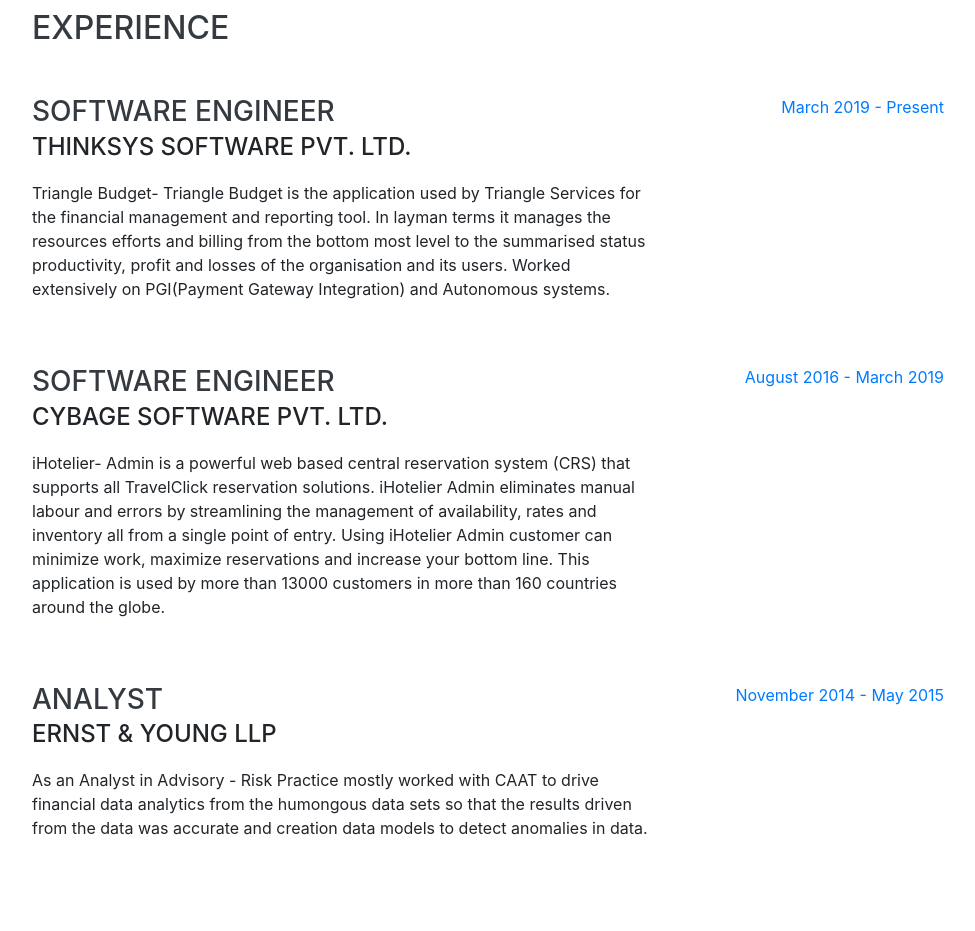
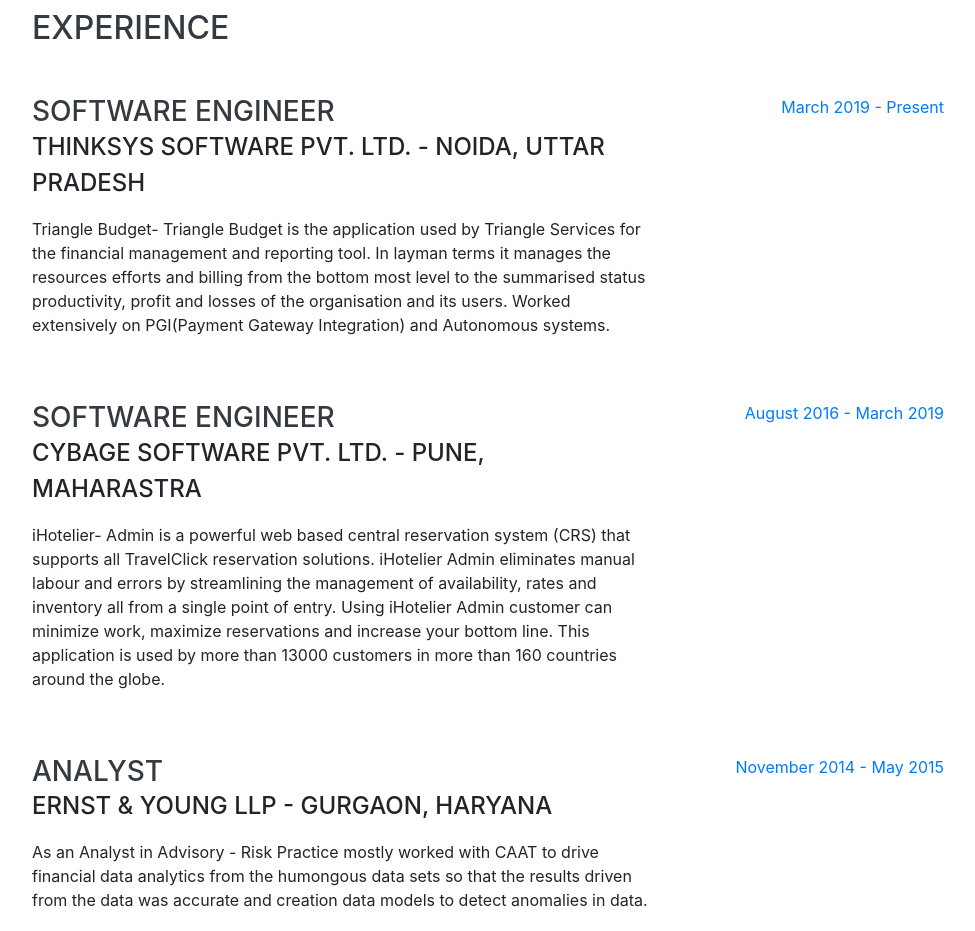
Before and after one commit to siddharth-dubey-1993/siddharth-dubey-1993.github.io, a website with bundled scripts: page index.html in a window 1280 px wide. Shown: the part 840-1771 px from the top of the page, without its empty margins (288-1263 px from the left). Built offline with nearby package versions, Linux system fonts and the light colour scheme; a web font is replaced by a local one.

Commit message:
modified spa

```diff
--- a/index.html
+++ b/index.html
@@ -96,7 +96,7 @@
         <div class="resume-item d-flex flex-column flex-md-row justify-content-between mb-5">
           <div class="resume-content">
             <h3 class="mb-0">Software Engineer</h3>
-            <div class="subheading mb-3">Thinksys Software Pvt. Ltd.</div>
+            <div class="subheading mb-3">Thinksys Software Pvt. Ltd. - NOIDA, Uttar Pradesh</div>
             <p>Triangle Budget- Triangle Budget is the application used by Triangle Services for the financial management and reporting tool. In layman terms it manages the resources efforts and billing from the bottom most level to the summarised status productivity, profit and losses of the organisation and its users.
               Worked extensively on PGI(Payment Gateway Integration) and Autonomous systems.</p>
           </div>
@@ -108,7 +108,7 @@
         <div class="resume-item d-flex flex-column flex-md-row justify-content-between mb-5">
           <div class="resume-content">
             <h3 class="mb-0">Software Engineer</h3>
-            <div class="subheading mb-3">Cybage Software Pvt. Ltd.</div>
+            <div class="subheading mb-3">Cybage Software Pvt. Ltd. - Pune, Maharastra</div>
             <p>iHotelier- Admin is a powerful web based central reservation system (CRS) that supports all
               TravelClick reservation solutions. iHotelier Admin eliminates manual labour and errors by streamlining the
               management of availability, rates and inventory all from a single point of entry. Using iHotelier Admin
@@ -123,7 +123,7 @@
         <div class="resume-item d-flex flex-column flex-md-row justify-content-between mb-5">
           <div class="resume-content">
             <h3 class="mb-0">Analyst</h3>
-            <div class="subheading mb-3">Ernst & Young LLP</div>
+            <div class="subheading mb-3">Ernst & Young LLP - Gurgaon, Haryana</div>
             <p>As an Analyst in Advisory - Risk Practice mostly worked with CAAT to drive financial
               data analytics from the humongous data sets so that the results driven from the data was accurate and
               creation data models to detect anomalies in data.</p>
@@ -224,7 +224,7 @@
             Mobile-First, Responsive Design</li>
           <li>
             <i class="fa-li fa fa-check"></i>
-            Cross Browser Testing &amp; Debugging</li>
+            Cross Platform &amp; Development</li>
           <li>
             <i class="fa-li fa fa-check"></i>
             Cross Functional Teams</li>
@@ -241,7 +241,7 @@
       <div class="w-100">
         <h2 class="mb-5">Interests</h2>
         <p>Apart from being a web developer,</p>
-        <p class="mb-0">When forced indoors, I follow a number of sci-fi and fantasy genre movies and television shows, I am an aspiring chef, and I spend a large amount of my free time exploring the latest technology advancements in the front-end web development world.</p>
+        <p class="mb-0">When forced indoors, I follow a number of sci-fi and fantasy genre movies and television shows, I spend a large amount of my free time exploring the latest technology advancements in the web development world.</p>
       </div>
     </section>
 
```
